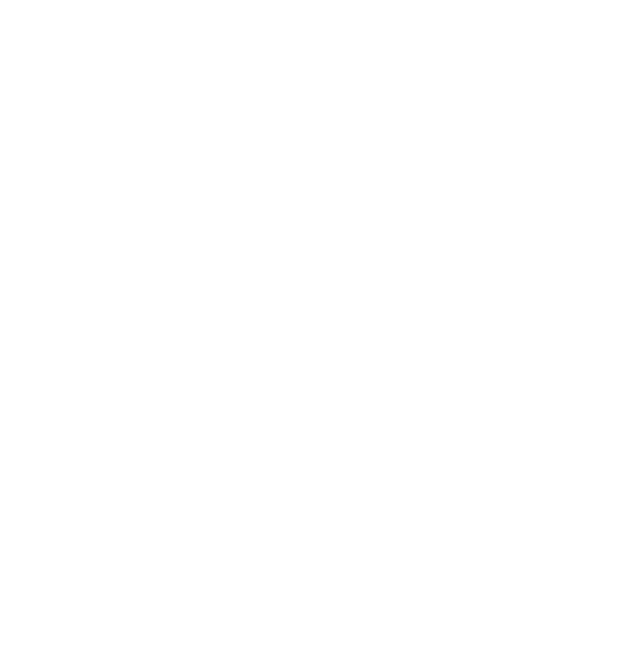
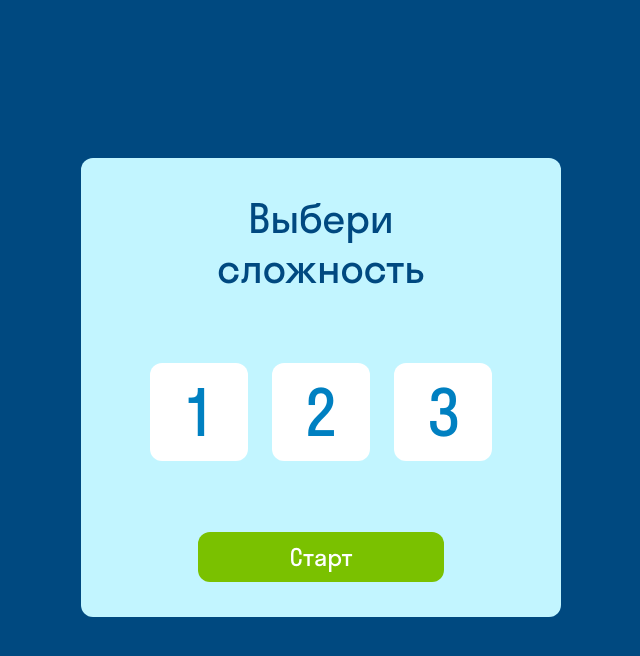
Before and after one commit to KseniyaBovda/CardGame, a plain HTML site: page index.html in a window 1280 px wide. Shown: the whole page, without its empty margins (191-831 px from the left). Drawn offline with Linux system fonts and the light colour scheme.

Commit message:
верстка первой страницы

```diff
--- a/index.html
+++ b/index.html
@@ -1,12 +1,30 @@
 <!DOCTYPE html>
 <html lang="en">
+
 <head>
     <meta charset="UTF-8">
     <meta http-equiv="X-UA-Compatible" content="IE=edge">
     <meta name="viewport" content="width=device-width, initial-scale=1.0">
-    <title>Document</title>
+    <title>CardGame</title>
+    <style>
+       @font-face {
+        font-family: "StratosSkyeng";
+        src: url(./fonts/stratosskyeng-regular.otf);
+    }
+    </style>
+    <link rel="stylesheet" href="style.css">
 </head>
+
 <body>
+    <div class="main-card" >
+        <p class="text">Выбери сложность</p>
+        <div class="level">
+            <button class="level-num">1</button>
+            <button class="level-num">2</button>
+            <button class="level-num">3</button>
+        </div>
+        <button class="start-button">Старт</button>
+    </div>
+</body>
 
-</body>
 </html>
--- /dev/null
+++ b/style.css
@@ -0,0 +1,66 @@
+*{
+    margin: 0;
+    padding: 0;
+}
+
+.center {
+    padding-left: calc(50% - 393px);
+    padding-right: calc(50% - 393px);
+}
+
+
+body {
+    background-color: #004980;
+    font-family:  StratosSkyeng;
+}
+
+.main-card {
+    display: flex;
+    flex-direction: column;
+    align-items: center;
+    justify-content: space-around;
+    width: 480px;
+    height: 459px;
+    background: #C2F5FF;
+    border-radius: 12px;
+    margin: 158px 272px;
+}
+
+.text {
+    font-size: 40px;
+    width: 208px;
+    text-align: center;
+    color: #004980;
+}
+
+.level{
+    display: flex;
+    justify-content: space-around;
+    gap: 24px;
+}
+
+.level-num{
+    font-family:  StratosSkyeng;
+    background-color: #FFFFFF;
+    border-radius: 12px;
+    width: 98px;
+    height: 98px;
+    font-size: 64px;
+    display: flex;
+    align-items: center;
+    justify-content: center;
+    text-decoration: none;
+    color: #0080C1;
+    border-color: transparent;
+}
+
+.start-button {
+    font-family:  StratosSkyeng;
+    color: #FFFFFF;
+    font-size: 24px;
+    background-color: #7AC100;
+    border-radius: 12px;
+    width: 246px;
+    height: 50px;
+    border-color: transparent;
+}
```
Also changed, not shown: fonts/stratosskyeng-regular.otf (added).
